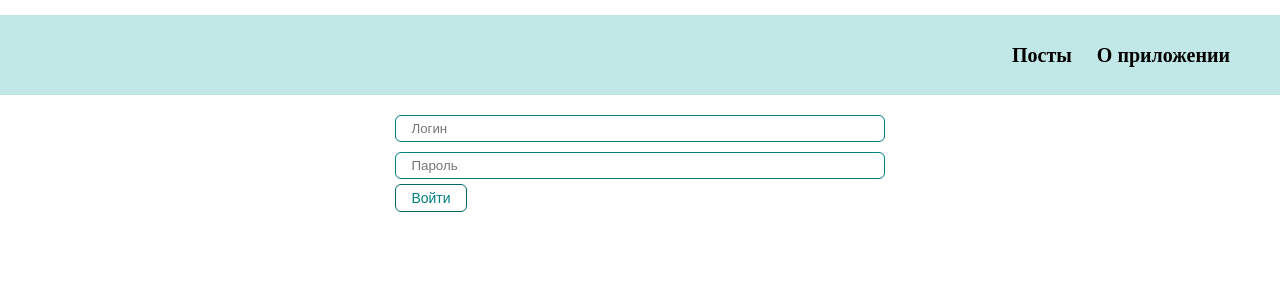
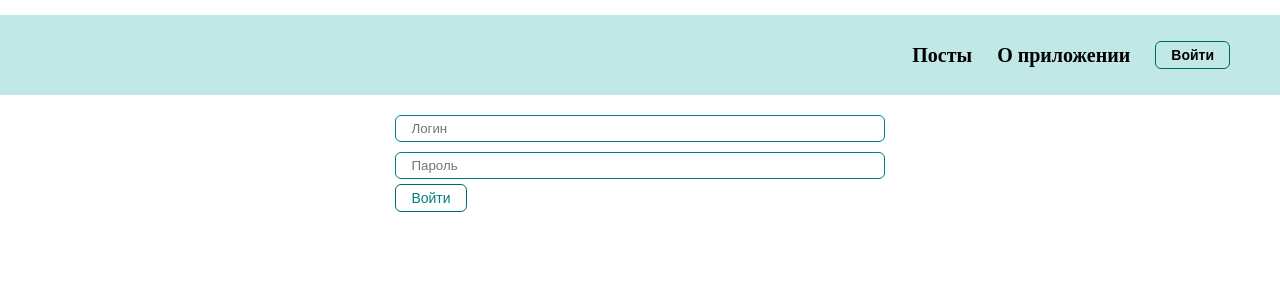
Before and after one commit to vadim-feof/react-course, a React (Create React App) app: page /login in a window 1280 px wide. Shown: the top 300 px of the page. Built offline with nearby package versions, Linux system fonts and the light colour scheme.

Commit message:
added auth with localStorage

```diff
--- a/src/App.js
+++ b/src/App.js
@@ -1,17 +1,32 @@
-import React from "react";
+import React, {useEffect, useState} from "react";
 import './styles/App.css'
 import {BrowserRouter} from "react-router-dom";
 import Navbar from "./components/UI/Navbar/Navbar";
 import AppRouter from "./components/AppRouter";
+import {AuthContext} from "./context/context";
 
 function App() {
+    const [isAuth, setIsAuth] = useState(false)
+    const [authIsLoading, setAuthIsLoading] = useState(true)
+    useEffect( () => {
+        if (localStorage.getItem('auth'))
+            setIsAuth(true)
+        setAuthIsLoading(false)
+    }, [])
+
     return (
+        <AuthContext.Provider value={{
+            isAuth,
+            setIsAuth,
+            authIsLoading
+        }}>
             <BrowserRouter>
                 <div className="navbar">
                     <Navbar/>
                 </div>
                 <AppRouter/>
             </BrowserRouter>
+        </AuthContext.Provider>
     );
 }
 
--- a/src/components/AppRouter.jsx
+++ b/src/components/AppRouter.jsx
@@ -1,9 +1,14 @@
-import React from 'react';
+import React, {useContext} from 'react';
 import {Route, Routes} from "react-router-dom";
 import {privateRoutes, publicRoutes} from "../router/privateRoutes";
+import {AuthContext} from "../context/context";
+import Loader from "./UI/Loader/Loader";
 
 const AppRouter = () => {
-    const isAuth = false
+    const {isAuth, authIsLoading} = useContext(AuthContext)
+    if (authIsLoading)
+        return <Loader/>
+
     return (
         <Routes>
         {isAuth
--- a/src/components/UI/Navbar/Navbar.jsx
+++ b/src/components/UI/Navbar/Navbar.jsx
@@ -1,8 +1,17 @@
-import React from 'react';
-import {NavLink} from "react-router-dom";
+import React, {useContext} from 'react';
+import {NavLink, useNavigate} from "react-router-dom";
 import styles from './Navbar.module.css'
+import MyButton from "../Button/MyButton";
+import {AuthContext} from "../../../context/context";
 
 const Navbar = () => {
+    const {isAuth, setIsAuth} = useContext(AuthContext)
+
+    const logout = () => {
+        setIsAuth(false)
+        localStorage.removeItem('auth')
+    }
+
     return (
         <div className={styles.navbar}>
             <div className={styles.item}>
@@ -11,6 +20,20 @@ const Navbar = () => {
             <div className={styles.item}>
                 <NavLink to="/about">О приложении</NavLink>
             </div>
+            {isAuth
+                ?
+                <div>
+                    <MyButton onClick={logout}>
+                        Выход
+                    </MyButton>
+                </div>
+                :
+                <div>
+                    <MyButton>
+                        <NavLink to="/login">Войти</NavLink>
+                    </MyButton>
+                </div>
+            }
         </div>
     );
 };
--- a/src/components/UI/Navbar/Navbar.module.css
+++ b/src/components/UI/Navbar/Navbar.module.css
@@ -16,6 +16,12 @@
     font-size: 20px;
 }
 
+button a {
+    text-decoration: none;
+    font-weight: bold;
+    color: black;
+}
+
 .item a:hover {
     color: #4d4d4d;
 }
--- /dev/null
+++ b/src/context/context.js
@@ -0,0 +1,3 @@
+import {createContext} from "react";
+
+export const AuthContext = createContext(null)
--- a/src/pages/Login.jsx
+++ b/src/pages/Login.jsx
@@ -1,19 +1,22 @@
-import React from 'react';
+import React, {useContext} from 'react';
 import MyInput from "../components/UI/Input/MyInput";
 import MyButton from "../components/UI/Button/MyButton";
+import {AuthContext} from "../context/context";
 
 const Login = () => {
-
+    const {isAuth, setIsAuth} = useContext(AuthContext)
     const login = event => {
         event.preventDefault()
+        setIsAuth(true)
+        localStorage.setItem('auth', 'true')
     }
 
     return (
         <div>
-            <form>
+            <form onSubmit={login}>
                 <MyInput type="text" placeholder="Логин"/>
                 <MyInput type="password" placeholder="Пароль"/>
-                <MyButton onClick={login}>Войти</MyButton>
+                <MyButton>Войти</MyButton>
             </form>
         </div>
     );
```
Lines whose indentation alone changed are shown as unchanged.
